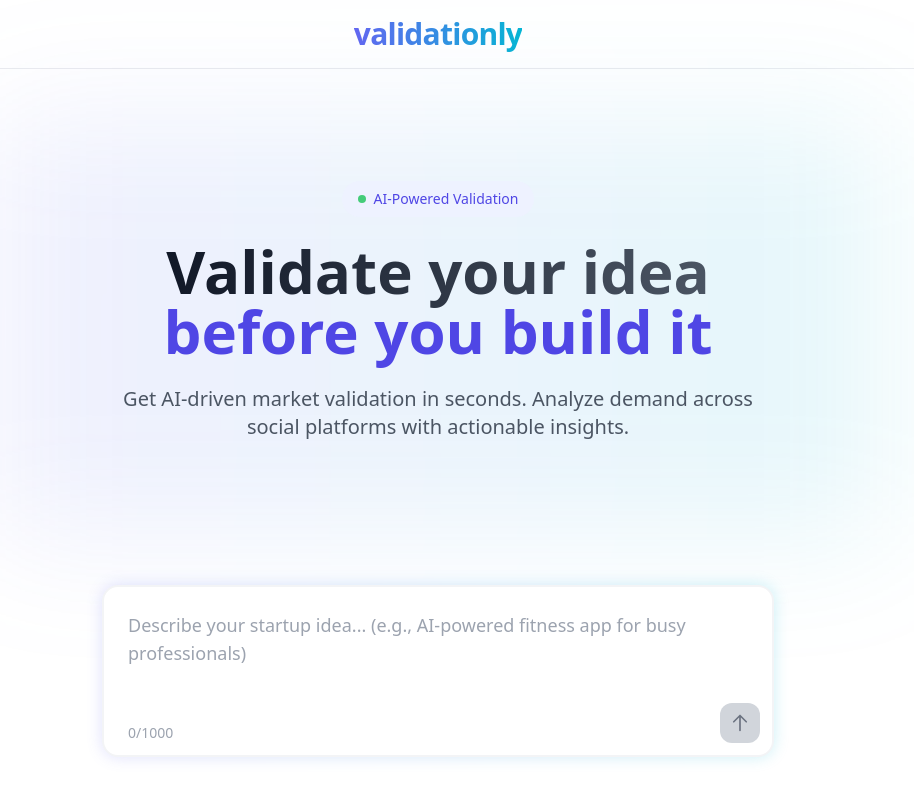
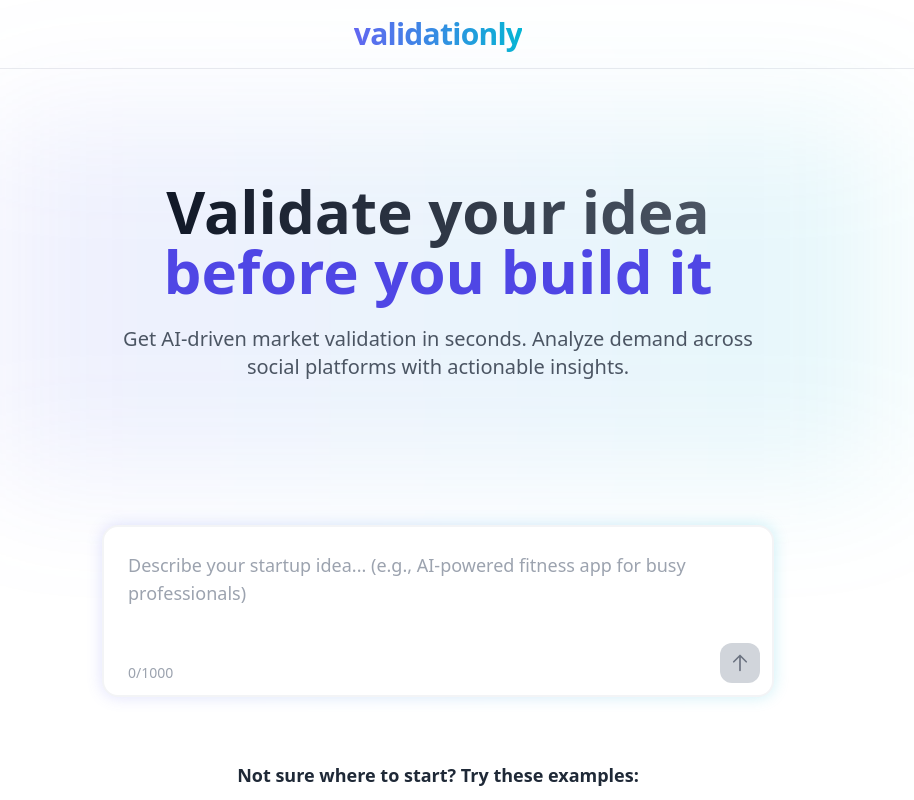
Before and after one commit to kptbarbarossa/validationly, a React (Vite) app: page / in a window 1280 px wide. Shown: the top 800 px of the page, without its empty margins (202-1116 px from the left). Built offline with nearby package versions, Linux system fonts and the light colour scheme; the HTML template or start-up script is replaced by a standard one.

Commit message:
Remove 'AI-Powered Validation' badge from hero section

```diff
--- a/src/pages/HomePage.tsx
+++ b/src/pages/HomePage.tsx
@@ -166,10 +166,7 @@ const HomePage: React.FC = () => {
                 <div className="absolute inset-0 bg-gradient-to-r from-indigo-500/10 to-cyan-500/10 rounded-3xl blur-3xl"></div>
 
                 <div className="relative z-10 py-16">
-                    <div className="inline-flex items-center gap-2 bg-indigo-50 px-4 py-2 rounded-full text-sm text-indigo-600 mb-6">
-                        <span className="w-2 h-2 bg-green-500 rounded-full animate-pulse"></span>
-                        AI-Powered Validation
-                    </div>
+
 
                     <h1 className="text-4xl sm:text-6xl font-bold mb-6">
                         <span className="bg-gradient-to-r from-gray-900 to-gray-600 bg-clip-text text-transparent">
```
Also changed, not shown: public/og-image.png.png (added).
